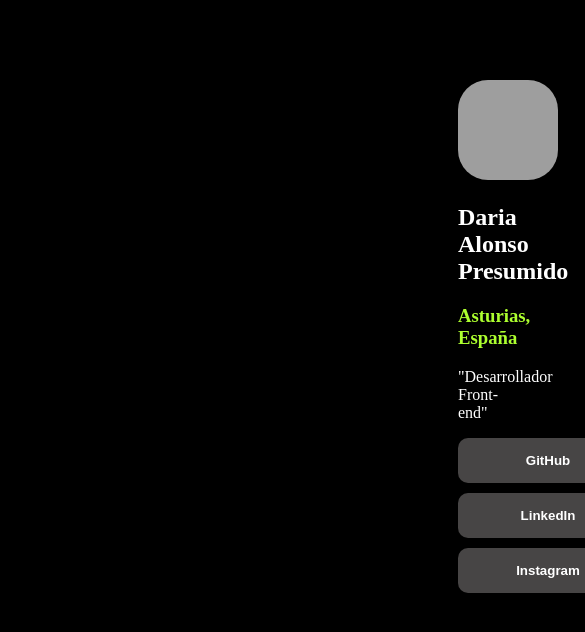
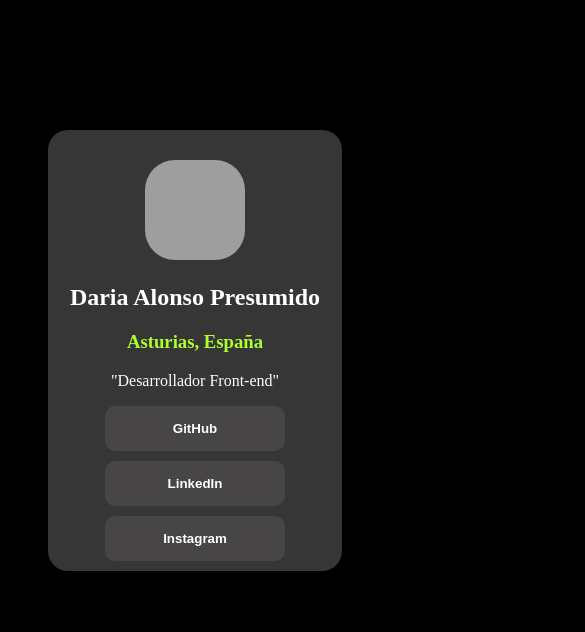
Before and after one commit to dapresu04/Dise-oWeb, a plain HTML site: page LinksSocialMedia/index.html in a window 390 px wide. Shown: the top 632 px of the page, 585 px wide, since content can reach past the window. Drawn offline with Linux system fonts and the light colour scheme; grey boxes are pictures that could not be loaded.

Commit message:
media-queries

```diff
--- a/LinksSocialMedia/index.css
+++ b/LinksSocialMedia/index.css
@@ -41,3 +41,14 @@ a{
    text-decoration: none;
    font-weight: bold;
 }
+
+@media (min-width: 300px) and (max-width: 800px) {
+  .container {
+    max-width: 800px;
+    color: white;
+    background-color: rgb(54, 54, 54);
+    align-items: center;
+    text-align: center;
+    margin: 130px 40px 130px;
+  }
+}
```
